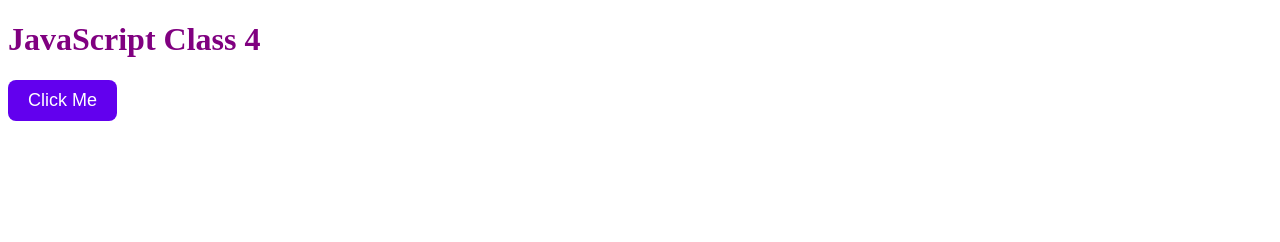
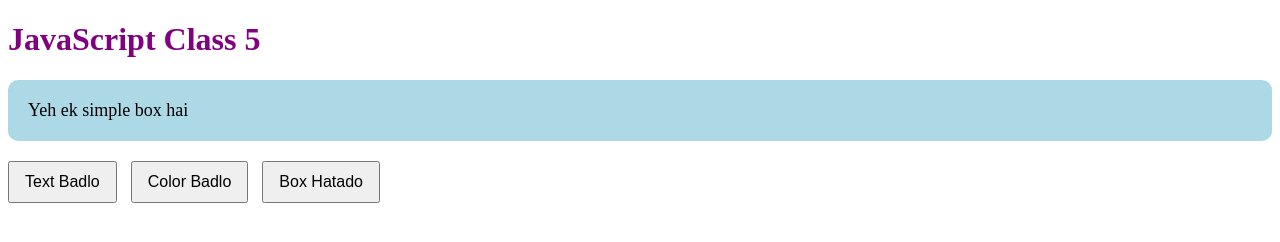
Before and after one commit to 10108943/hover-buttons, a plain HTML site: page index.html in a window 1280 px wide. Drawn offline with Linux system fonts and the light colour scheme.

Commit message:
Update index.html

```diff
--- a/index.html
+++ b/index.html
@@ -3,34 +3,46 @@
 <head>
   <meta charset="UTF-8" />
   <meta name="viewport" content="width=device-width, initial-scale=1.0"/>
-  <title>JS Class 4 - Events</title>
+  <title>JS Class 5 - DOM Manipulation</title>
   <style>
-    button {
-      padding: 10px 20px;
+    #box {
+      padding: 20px;
+      background-color: lightblue;
+      color: black;
       font-size: 18px;
-      background-color: #6200ee;
-      color: white;
-      border: none;
-      border-radius: 8px;
-      cursor: pointer;
+      border-radius: 10px;
+      margin-bottom: 20px;
     }
 
-    #output {
-      margin-top: 20px;
-      color: green;
-      font-size: 20px;
+    button {
+      padding: 10px 15px;
+      font-size: 16px;
+      margin-right: 10px;
+      cursor: pointer;
     }
   </style>
 </head>
 <body>
-  <h1 style="color: purple;">JavaScript Class 4</h1>
+  <h1 style="color: purple;">JavaScript Class 5</h1>
 
-  <button onclick="showMessage()">Click Me</button>
-  <div id="output"></div>
+  <div id="box">Yeh ek simple box hai</div>
+
+  <button onclick="changeText()">Text Badlo</button>
+  <button onclick="changeColor()">Color Badlo</button>
+  <button onclick="removeBox()">Box Hatado</button>
 
   <script>
-    function showMessage() {
-      document.getElementById("output").innerHTML = "Welcome, Arjawan! 🎉";
+    function changeText() {
+      document.getElementById("box").innerHTML = "Text change ho gaya! 😎";
+    }
+
+    function changeColor() {
+      document.getElementById("box").style.backgroundColor = "lightgreen";
+      document.getElementById("box").style.color = "darkblue";
+    }
+
+    function removeBox() {
+      document.getElementById("box").remove();
     }
   </script>
 </body>
```
